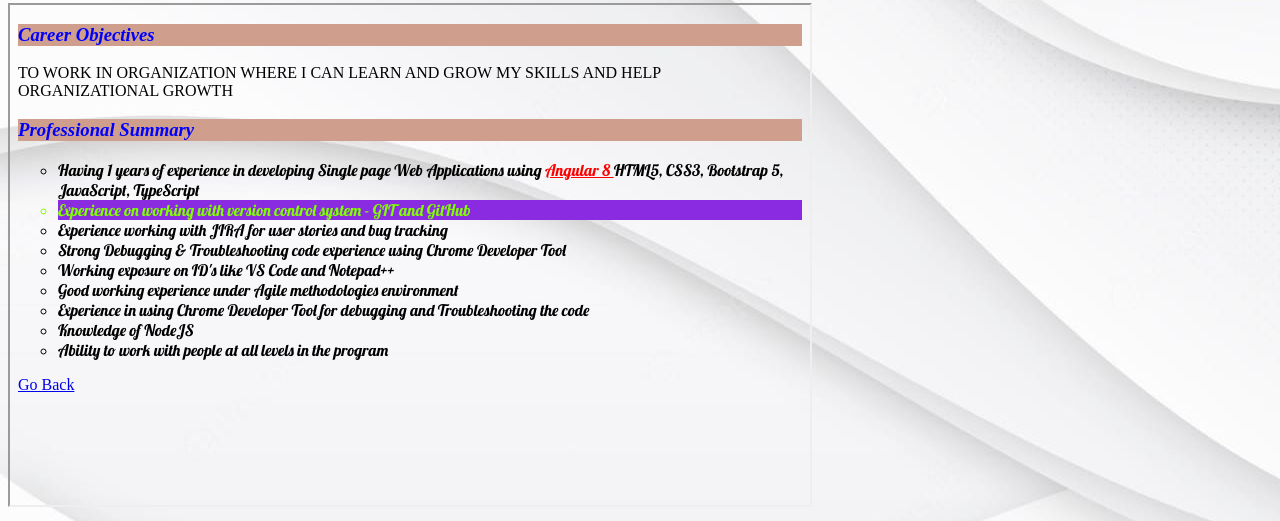
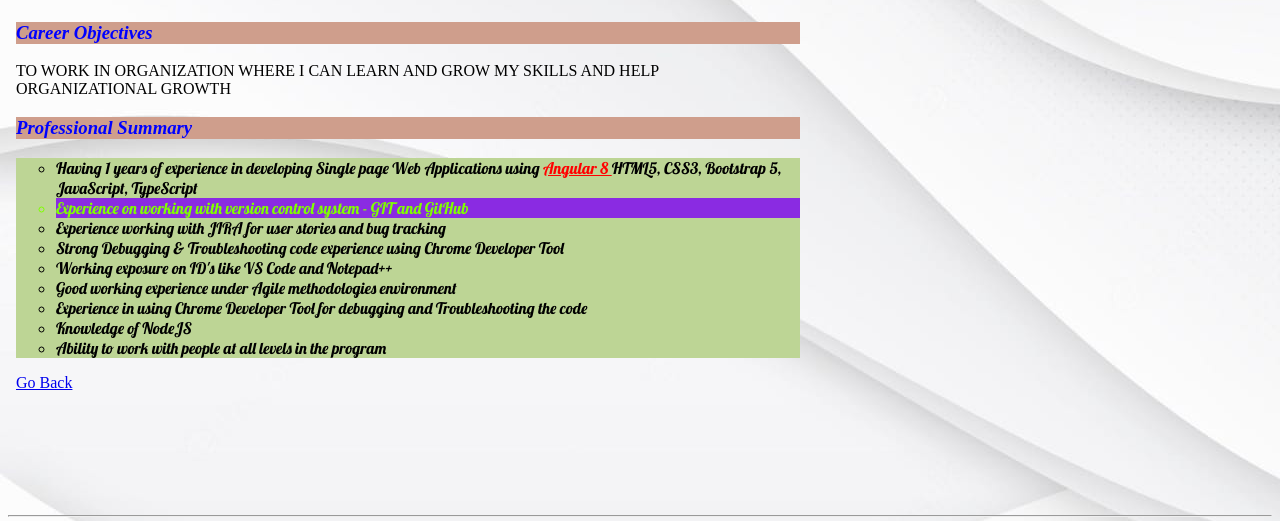
Before and after one commit to Daivadhepe/myProfile, a plain HTML site: page index.html in a window 1280 px wide. Shown: the part 187-708 px from the top of the page. Drawn offline with Linux system fonts and the light colour scheme; a web font is replaced by a local one.

Commit message:
added some color
added some color

```diff
--- a/home.html
+++ b/home.html
@@ -20,6 +20,7 @@
             ul{
                 list-style-type: circle;
                 font-family: 'Lobster', cursive;
+                background-color: rgb(189, 213, 149);
             }
         </style>
     </head>
--- a/index.html
+++ b/index.html
@@ -23,6 +23,12 @@
         font-size: 30px;
         font-weight: bold;
         text-transform: uppercase;
+
+
+    }
+    iframe{
+        border: 0px;
+
 
 
     }
@@ -57,6 +63,7 @@
 <iframe name="myFrame" width="800px" height="500" src="home.html" >
 
 </iframe>
+<hr>
 <footer>
     <p><strong>  Follow me :  </strong>  &nbsp; &nbsp;  &nbsp; &nbsp;
 
```
